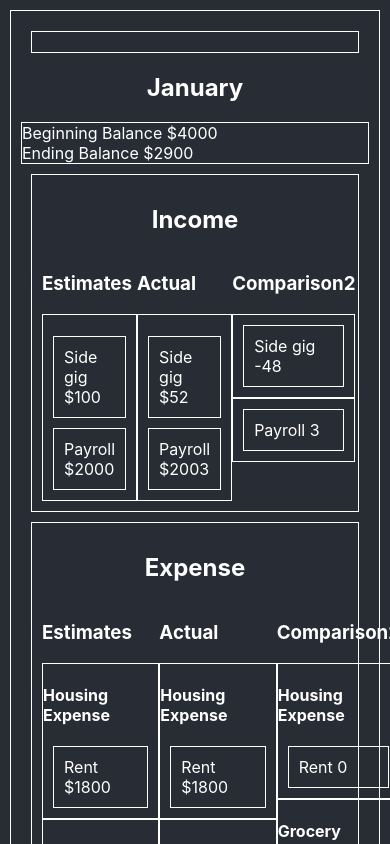
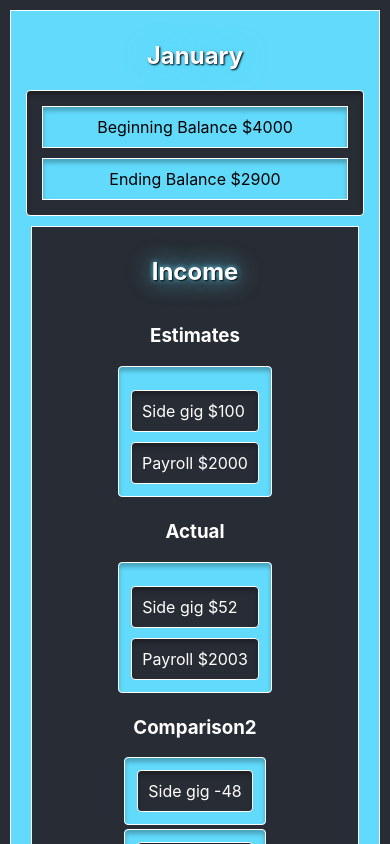
Before and after one commit to saykaren/budgetQueen, a React (Create React App) app: page / in a window 390 px wide. Shown: the top 844 px of the page. Built offline with nearby package versions, Linux system fonts and the light colour scheme.

Commit message:
Styling Updated styling to help get the app closer to where I want. Also added flex-wrap to work better on mobile.

```diff
--- a/public/index.html
+++ b/public/index.html
@@ -9,11 +9,13 @@
       name="description"
       content="Web site created using create-react-app"
     />
+    <link rel="apple-touch-icon" href="%PUBLIC_URL%/sayKaren.png" />
       <!--
       manifest.json provides metadata used when your web app is installed on a
       user's mobile device or desktop. See https://developers.google.com/web/fundamentals/web-app-manifest/
     -->
     <link rel="manifest" href="%PUBLIC_URL%/manifest.json" />
+
     <!--
       Notice the use of %PUBLIC_URL% in the tags above.
       It will be replaced with the URL of the `public` folder during the build.
--- a/src/components/app/BudgetBox.tsx
+++ b/src/components/app/BudgetBox.tsx
@@ -2,7 +2,6 @@ import React, { useState } from "react";
 import TestDataInterface, { SampleDataArrayProps } from "./TestDataInterface";
 import SampleData from "./SampleData";
 import ComparsionDetails from "./ComparisonDetails";
-import TestSend from "./TestSend";
 
 const BudgetBox = () => {
   const [data, setData] = useState(SampleData);
@@ -10,7 +9,6 @@ const BudgetBox = () => {
   console.log(data);
   return (
     <div className="budgetBox">
-      <TestSend title={"Hello"} object={data[0]} />
       {data &&
         data.map((num, numIndex) => (
           <div key={numIndex}>
--- a/src/components/app/Footer.tsx
+++ b/src/components/app/Footer.tsx
@@ -1,5 +1,5 @@
 import React from 'react';
-import sayKarenLogo from '../assets/sayKaren_Logo_transparent_7.2019.png';
+import sayKarenLogo from '../assets/sayKaren_Logo_white.png';
 
 const Footer= ()=> (
     <footer
--- a/src/components/app/TestSend.tsx
+++ /dev/null
@@ -1,20 +0,0 @@
-import React from 'react';
-import {TestDataProps} from './TestDataInterface';
-// import expenseContributions from './TestDataInterface';
-
-interface ComparsionDetailsProp {
-    title: string;
-    object: TestDataProps;
-}
-
-const TestSend = ({title, object}: ComparsionDetailsProp)=>{
-
-    console.log(object);
-    return(
-        <div className="budget-income-box">
-
-      </div>
-    )
-}
-
-export default TestSend;
--- a/src/components/styling/App.scss
+++ b/src/components/styling/App.scss
@@ -1,16 +1,27 @@
-@import './variables.scss';
-@import './Footer.scss';
-@import './BudgetBox.scss';
-@import './ExpenseDetails.scss';
-
+@import "./variables.scss";
+@import "./Footer.scss";
+@import "./BudgetBox.scss";
+@import "./ExpenseDetails.scss";
 
 .App {
   text-align: center;
   color: $light-color;
 }
 
-  html{
+html {
   background-color: $primary-color;
+}
+
+h3,
+h4 {
+  text-align: center;
+}
+
+h2 {
+  // text-shadow: 2px 2px 5px $secondary-color;
+  color: white;
+  text-shadow: 1px 1px 2px black, 0 0 25px $secondary-color,
+    0 0 5px $secondary-color;
 }
 
 .App-logo {
--- a/src/components/styling/BudgetBox.scss
+++ b/src/components/styling/BudgetBox.scss
@@ -9,7 +9,19 @@ h2 {
   color: $light-color;
   padding: 10px;
   margin: 10px;
+  background-color: $secondary-color;
 }
+
+.budget-detail{
+     border: 1px solid $light-color;
+  color: $dark-color;
+  padding: 10px;
+  margin: 10px;
+  background-color: $secondary-color;
+  box-shadow: inset 0px 4px 4px rgba(0, 0, 0, 0.25);
+  border-radius: 4p
+
+ }
 
 .budget-income-box {
   border: 1px solid $light-color;
@@ -18,6 +30,7 @@ h2 {
   margin: 10px;
   display: flex;
   flex-direction: column;
+  background-color: $primary-color;
 }
 
 .budget-income {
@@ -25,6 +38,9 @@ h2 {
   color: $light-color;
   padding: 10px;
   margin: 10px;
+  background-color: $primary-color;
+  box-shadow: inset 0px 4px 4px rgba(0, 0, 0, 0.25);
+  border-radius: 4px;
 }
 
 .budget-container {
@@ -34,9 +50,17 @@ h2 {
 
 .budget-overall-box {
   border: 1px solid $light-color;
+  padding: 5px;
+  margin: 5px;
+  text-align: center;
+  color: $light-color;
+  background-color: $primary-color;
+  box-shadow: inset 0px 4px 4px rgba(0, 0, 0, 0.25);
+  border-radius: 4px;
 }
 
 .estimate-actual-holder {
   display: flex;
   justify-content: space-evenly;
+  flex-wrap: wrap;
 }
--- a/src/components/styling/ExpenseDetails.scss
+++ b/src/components/styling/ExpenseDetails.scss
@@ -1,5 +1,11 @@
 @import "./variables.scss";
 
 .expenseCategories {
-    border: 1px solid white;
+  border: 1px solid white;
+  background-color: $secondary-color;
+  box-shadow: inset 0px 4px 4px rgba(0, 0, 0, 0.25);
+  border-radius: 4px;
+  padding: 2px;
+  margin: 4px;
+  color: $dark-color;
 }
--- a/src/components/styling/variables.scss
+++ b/src/components/styling/variables.scss
@@ -1,3 +1,4 @@
 $primary-color: #282c34;
 $secondary-color: #61dafb;
 $light-color: white;
+$dark-color: black;
```
Also changed, not shown: src/components/assets/sayKaren_Logo_white.png (added). Lines whose indentation alone changed are shown as unchanged.
